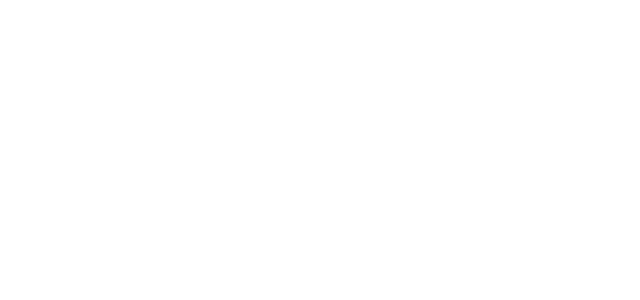
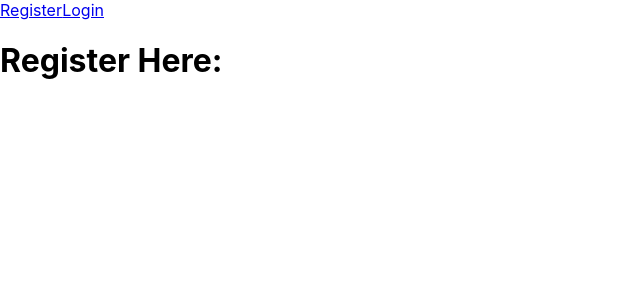
Before and after one commit to eoinlynchcodes/BuildWeekThree, a React (Create React App) app in the folder rvairbnb/: page /register in a window 1280 px wide. Shown: the top 300 px of the page, without its empty margins (0-640 px from the left). Built offline with nearby package versions, Linux system fonts and the light colour scheme.

Commit message:
Still with issues

```diff
--- a/rvairbnb/src/App.js
+++ b/rvairbnb/src/App.js
@@ -1,12 +1,19 @@
-import React from 'react';
+import React from "react";
+import { NavLink, Route } from "react-router-dom";
+import Register from './components/Register';
+import Login from './components/Login';
 
 function App() {
   return (
     <div className="App">
+      <NavLink to='/register'>Register</NavLink>
+      <NavLink to='/login'>Login</NavLink>
 
+      <Route exact path='/' component={App}/>
+      <Route path='/register' component={Register}/>
+      <Route path='/login' component={Login}/>
+    </div>
 
-
-    </div>
   );
 }
 
--- /dev/null
+++ b/rvairbnb/src/components/Login.js
@@ -0,0 +1,9 @@
+import React from 'react';
+
+export default function Login(){
+    return (
+        <div>
+            <h1>Login Here:</h1>
+        </div>
+    );
+}
--- /dev/null
+++ b/rvairbnb/src/components/Register.js
@@ -0,0 +1,10 @@
+import React from 'react';
+
+export default function Register() {
+
+    return (
+        <div>
+            <h1>Register Here:</h1>
+        </div>
+    );
+}
--- a/rvairbnb/src/index.js
+++ b/rvairbnb/src/index.js
@@ -7,7 +7,7 @@
 
 ReactDOM.render(
     <Router>
-        <App />
+        <App/>
     </Router>, document.getElementById('root'));
 
 // If you want your app to work offline and load faster, you can change
```
